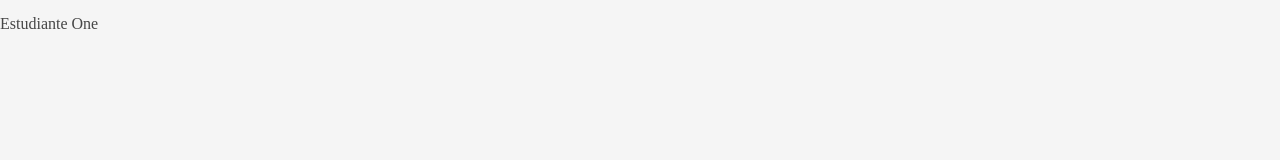
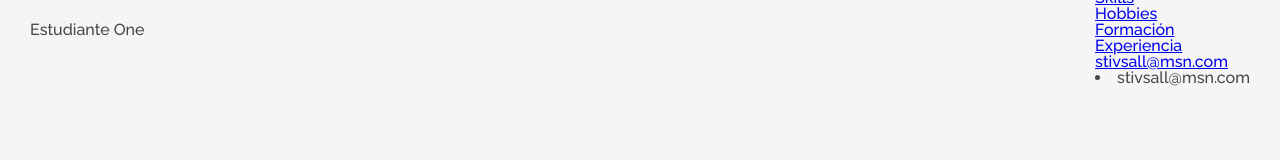
Before and after one commit to Stivsall/portafolio, a plain HTML site: page index.html in a window 1280 px wide. Drawn offline with Linux system fonts and the light colour scheme; files that its build step writes are made by us from their sources.

Commit message:
actualizacion header1

```diff
--- a/Styles/header.css
+++ b/Styles/header.css
@@ -1,9 +1,13 @@
 header {
-
+    height: 60px;
+    padding: 0 30px;
+    display: flex;
+    align-items: center;
+    justify-content: space-between;
 }
 
 .logo {
-
+    display: flex;
 }
 
 .logo-img {
--- a/index.html
+++ b/index.html
@@ -2,9 +2,13 @@
 <html lang="en">
 <head>
     <meta charset="UTF-8">
+    <meta http-equiv="X-AU-Compatible" content="IE=edge">
     <meta name="viewport" content="width=device-width, initial-scale=1.0">
+    <link rel="preconnect" href="https://fonts.googleapis.com">
+    <link rel="preconnect" href="https://fonts.gstatic.com" crossorigin>
+    <link href="https://fonts.googleapis.com/css2?family=Raleway:wght@500&display=swap" rel="stylesheet">
     <link rel="stylesheet" href="main.css">
-    <link rel="stylesheet" href="reset.css">
+
     <title>Portafolio Alura</title>
 </head>
 <body>
@@ -15,7 +19,15 @@
             <h3 class="menu-tittle">Estudiante One</h3>
         </div>
         <nav>
-
+            <ul>
+                <li class="menu-list-item"><a href="#sobremi">Sobre Mi</a></li>
+                <li class="menu-list-item"><a href="#skills">Skills</a></li>
+                <li class="menu-list-item"><a href="#hobbies">Hobbies</a></li>
+                <li class="menu-list-item"><a href="#formacion">Formación</a></li>
+                <li class="menu-list-item"><a href="#experiencia">Experiencia</a></li>
+                <li class="menu-list-item"><a href="#contacto">stivsall@msn.com</a></li>
+            </ul>
+            <li class="menu-list-item-c"><a href="#contacto"></a>stivsall@msn.com</li>
         </nav>
     </header>
     <main>
--- a/main.css
+++ b/main.css
@@ -1,4 +1,5 @@
 @import url("Styles/reset.css");
+@import url(Styles/header.css);
 
 body{
     background: #f5f5f5;
```
